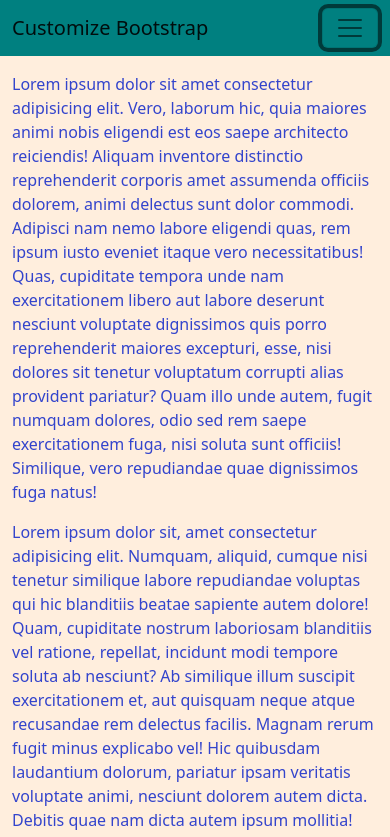
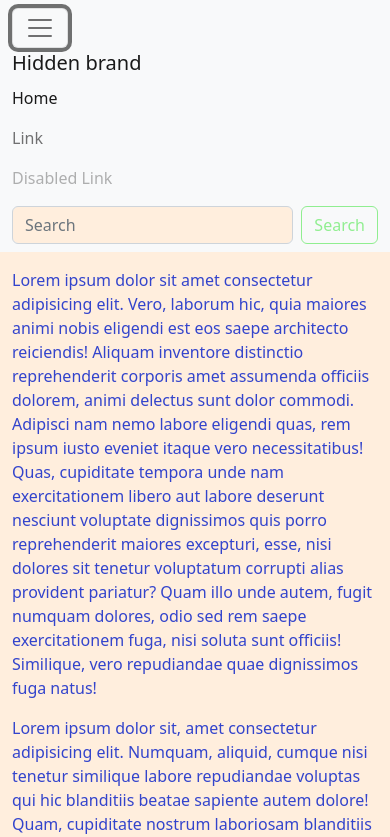
Before and after one commit to mitthrawnuruodo/bootstrap-sass-demo, a website: page index.html in a window 390 px wide. Both pictures are taken after a click on the button "Toggle navigation". Shown: the top 837 px of the page. Drawn offline with nearby package versions, Linux system fonts and the light colour scheme.

Commit message:
Added JS script tags

```diff
--- a/index.html
+++ b/index.html
@@ -8,46 +8,42 @@
     <title>Welcome! Customize Bootstrap with Sass</title>
     <!--<link rel="stylesheet" href="./node_modules/bootstrap/dist/css/bootstrap.min.css">-->
     <link rel="stylesheet" href="./css/style.css">
+    <!--<link href="https://cdn.jsdelivr.net/npm/bootstrap@5.2.0/dist/css/bootstrap.min.css" rel="stylesheet">
+    <link href="https://getbootstrap.com/docs/5.2/assets/css/docs.css" rel="stylesheet">-->
+    <script src="./node_modules/bootstrap/dist/js/bootstrap.bundle.min.js"></script>
+    <!--<script src="https://cdn.jsdelivr.net/npm/bootstrap@5.2.0/dist/js/bootstrap.bundle.min.js"></script>-->
 </head>
 <body>
 <div class="container">
 <div class="row">
-    <nav class="navbar navbar-expand-lg navbar-light bg-primary">
+  <nav class="navbar navbar-expand-lg bg-light">
     <div class="container-fluid">
-          <a class="navbar-brand" href="#">Customize Bootstrap</a>
-          <button class="navbar-toggler" type="button" data-bs-toggle="collapse" data-bs-target="#navbarSupportedContent" aria-controls="navbarSupportedContent" aria-expanded="false" aria-label="Toggle navigation">
+      <button class="navbar-toggler" type="button" data-bs-toggle="collapse" data-bs-target="#navbarTogglerDemo01" aria-controls="navbarTogglerDemo01" aria-expanded="false" aria-label="Toggle navigation">
         <span class="navbar-toggler-icon"></span>
       </button>
-          <div class="collapse navbar-collapse" id="navbarSupportedContent">
+      <div class="collapse navbar-collapse" id="navbarTogglerDemo01">
+        <a class="navbar-brand" href="#" data-ol-has-click-handler="">Hidden brand</a>
         <ul class="navbar-nav me-auto mb-2 mb-lg-0">
           <li class="nav-item">
-                <a class="nav-link active" aria-current="page" href="#">Home</a>
+            <a class="nav-link active" aria-current="page" href="#" data-ol-has-click-handler="">Home</a>
           </li>
           <li class="nav-item">
-                <a class="nav-link" href="#">Link</a>
-              </li>
-              <li class="nav-item dropdown">
-                <a class="nav-link dropdown-toggle" href="#" id="navbarDropdown" role="button" data-bs-toggle="dropdown" aria-expanded="false">
-                  Dropdown
-                </a>
-                <ul class="dropdown-menu" aria-labelledby="navbarDropdown">
-                  <li><a class="dropdown-item" href="#">Action</a></li>
-                  <li><a class="dropdown-item" href="#">Another action</a></li>
-                  <li><hr class="dropdown-divider"></li>
-                  <li><a class="dropdown-item" href="#">Something else here</a></li>
-                </ul>
+            <a class="nav-link" href="#" data-ol-has-click-handler="">Link</a>
           </li>
           <li class="nav-item">
-                <a class="nav-link disabled" href="#" tabindex="-1" aria-disabled="true">Disabled</a>
+            <a class="nav-link disabled">Disabled Link</a>
           </li>
         </ul>
-            <form class="d-flex">
+        <form class="d-flex" role="search">
           <input class="form-control me-2" type="search" placeholder="Search" aria-label="Search">
           <button class="btn btn-outline-success" type="submit">Search</button>
         </form>
       </div>
     </div>
   </nav>
+</div>
+</div>
+
 <div class="container">
 <div class="row">
 
@@ -74,8 +70,5 @@
   <button type="button" class="btn btn-link">Link</button>
 </div>
 
-</div>
-</div>
-
 </body>
 </html>
```
Lines whose indentation alone changed are shown as unchanged.
